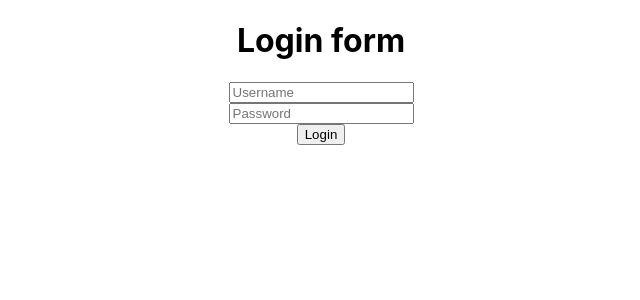
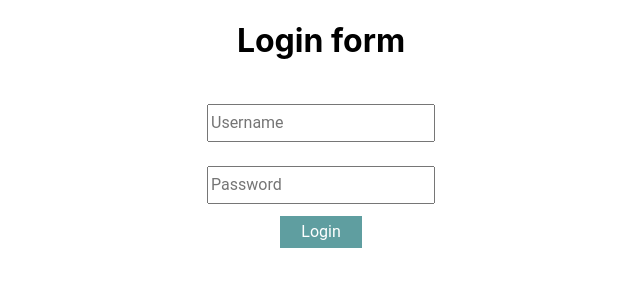
Before and after one commit to AmeershaNandavarapu/example-for-managers, a React (Create React App) app: page / in a window 1280 px wide. Shown: the top 300 px of the page, without its empty margins (319-959 px from the left). Built offline with nearby package versions, Linux system fonts and the light colour scheme.

Commit message:
new styles has been added to login forma nd installed redux-persist and the error of showing state in redux dev tools has been gone automatically

```diff
--- a/package.json
+++ b/package.json
@@ -14,6 +14,7 @@
     "redux": "^4.2.0",
     "redux-devtools-extension": "^2.13.9",
     "redux-logger": "^3.0.6",
+    "redux-persist": "^6.0.0",
     "web-vitals": "^2.1.4"
   },
   "scripts": {
--- a/src/components/LoginForm/index.css
+++ b/src/components/LoginForm/index.css
@@ -3,5 +3,22 @@
     flex-direction: column;
     justify-content: space-between;
     align-items: center;
+    padding: 10px;
 
 }
+.inputc{
+    margin: 12px;
+    height: 32px;
+    font-family: 'Roboto';
+    font-size: 16px;
+}
+button{
+    background-color: cadetblue;
+    color: #ffffff;
+    height: 32px;
+    width: 82px;
+    border-width: 0px;
+    font-family: 'Roboto';
+    font-size: 16px;
+
+}
--- a/src/components/LoginForm/index.js
+++ b/src/components/LoginForm/index.js
@@ -9,8 +9,8 @@ function LoginForm(){
         <div>
             <h1>Login form</h1>
             <div className="form">
-                <input type="text" placeholder="Username" value={username} onChange={(event)=>dispatch(userNameChange(event.target.value))}/>
-                <input type="password" placeholder="Password" value={password} onChange={(event)=>dispatch(passwordChange(event.target.value))}/>
+                <input type="text" placeholder="Username" value={username} onChange={(event)=>dispatch(userNameChange(event.target.value))} className="inputc"/>
+                <input type="password" placeholder="Password" value={password} onChange={(event)=>dispatch(passwordChange(event.target.value))} className="inputc"/>
                 <button onClick={()=>dispatch(loggedIn())}>Login</button>
             </div>
         </div>
```
Also changed, not shown: src/components/HomePage/index.js (+10 -0 lines), 1 other file (tests, documents, lock files or other folders).
